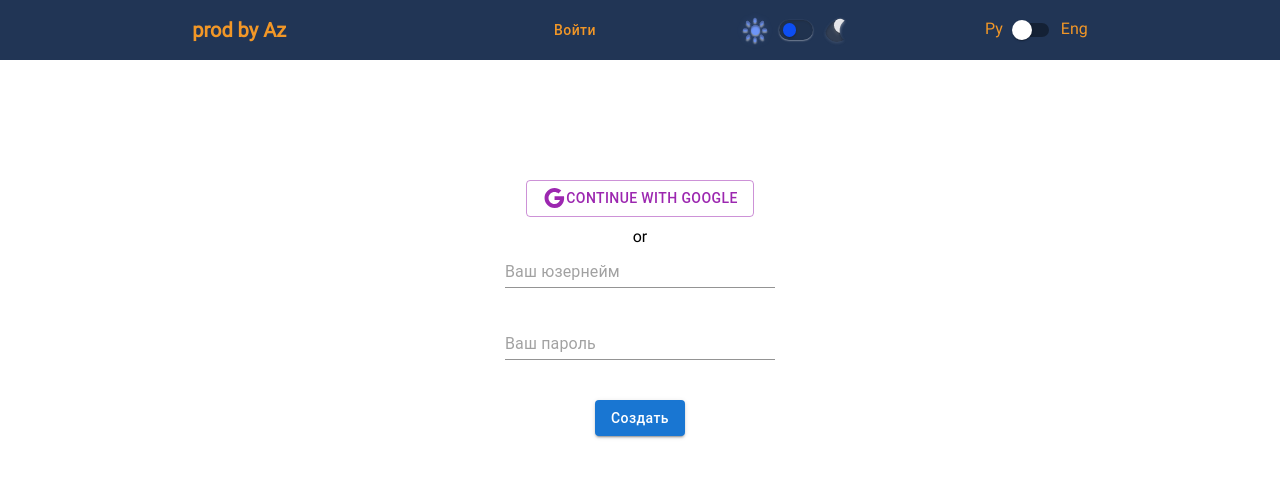
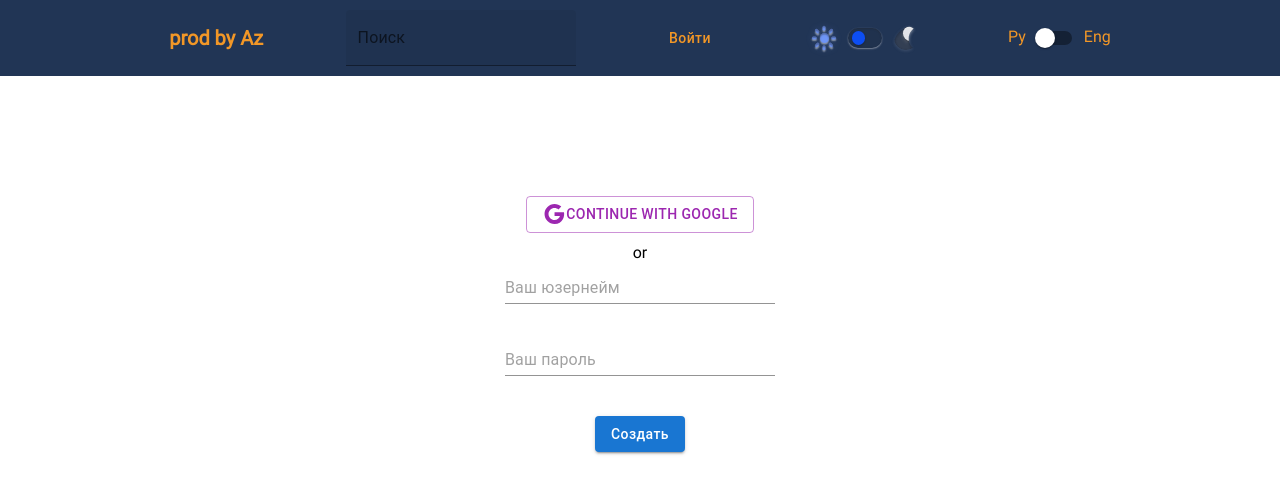
Before and after one commit to AzimAkhmedov/final-course-client, a React (Create React App) app: page /register in a window 1280 px wide. Shown: the top 494 px of the page. Built offline with nearby package versions, Linux system fonts and the light colour scheme.

Commit message:
feat: search

```diff
--- a/src/pages/Admin/AddCollection/index.tsx
+++ b/src/pages/Admin/AddCollection/index.tsx
@@ -178,36 +178,7 @@ const NewCollectionPage = () => {
               }}
             />
             <Box sx={{ minWidth: 120 }}>
-              <FormControl fullWidth>
-                <InputLabel
-                  id="username-label"
-                  sx={{
-                    color: darkMode ? "#fff " : "",
-                    borderColor: darkMode ? "#fff" : "",
-                  }}
-                >
-                  Выберите юзера
-                </InputLabel>
-                <Select
-                  labelId="username-label"
-                  id="username-label"
-                  value={username}
-                  sx={{
-                    color: darkMode ? "#fff " : "",
-                  }}
-                  color={darkMode ? "warning" : "primary"}
-                  onChange={(e) => {
-                    setUsername(e.target.value);
-                  }}
-                  label="Выберите юзера"
-                >
-                  {allUsers.map((e) => (
-                    <MenuItem key={e._id} value={e.username}>
-                      {e.username}
-                    </MenuItem>
-                  ))}
-                </Select>
-              </FormControl>
+
               <FormControl fullWidth>
                 <InputLabel
                   sx={{ fontSize: 15, color: "#fff" }}
--- a/src/pages/Public/CollectionPage/index.tsx
+++ b/src/pages/Public/CollectionPage/index.tsx
@@ -1,11 +1,32 @@
-import React from "react";
+import React, { useEffect } from "react";
 import { useParams } from "react-router-dom";
+import { useAppDispatch, useAppSelector } from "../../../shared/hooks";
+import { getCurrentCollection } from "../../../store/collections";
+import Item from "../Home/Item";
 
 const CollectionPage = () => {
-  const params = useParams();
+  const { username, collection } = useParams();
+  const dispatch = useAppDispatch();
+  const items = useAppSelector((state) => state.collections.currentCollection);
+  useEffect(() => {
+    dispatch(getCurrentCollection({ username, collection }));
+  }, []);
   return (
-    <div>
-      {params.username} {params._id}
+    <div className="container">
+      <h1>{collection}</h1>
+      <div className="layout">
+        {items.map((e) => (
+          <Item
+            collectionName={e.collectionName}
+            itemName={e.itemName}
+            params={e.params}
+            tags={e.tags}
+            username={e.username}
+            _id={e._id}
+            key={e._id}
+          />
+        ))}
+      </div>
     </div>
   );
 };
--- a/src/pages/Public/Home/Home.module.scss
+++ b/src/pages/Public/Home/Home.module.scss
@@ -39,6 +39,14 @@
       p {
         margin-bottom: 30px;
       }
+      .link {
+        display: flex;
+        align-items: center;
+        &:hover {
+          color: var(--orange);
+          cursor: pointer;
+        }
+      }
     }
   }
 }
--- a/src/pages/Public/Home/Item/index.tsx
+++ b/src/pages/Public/Home/Item/index.tsx
@@ -91,7 +91,7 @@ const Item = ({
           navigate("/item/" + username + "/" + _id);
         }}
       >
-        {lang === "En" ? "See collection " : "Посмотреть коллекцию"}{" "}
+        {lang === "En" ? "See item " : "Посмотреть предмет "}{" "}
         <IconButton
           sx={{
             color: darkMode ? "#fff" : "",
--- a/src/pages/Public/ItemPage/index.tsx
+++ b/src/pages/Public/ItemPage/index.tsx
@@ -66,7 +66,7 @@ const ItemPage = () => {
     <Loading />
   ) : (
     <div className={"container " + s.root}>
-      <Typography variant="h2">{currentItem.params.name}</Typography>
+      <Typography variant="h2">{currentItem.itemName}</Typography>
       <Typography variant="subtitle1">{currentItem.collectionName}</Typography>
       <Typography variant="subtitle2">{currentItem.username}</Typography>
 
--- a/src/pages/Public/index.tsx
+++ b/src/pages/Public/index.tsx
@@ -6,6 +6,7 @@ import Login from "./Login";
 import ItemPage from "./ItemPage";
 import { useAppSelector } from "../../shared/hooks";
 import { Header } from "../../shared/components";
+import CollectionPage from "./CollectionPage";
 
 const PublicRoutes = () => {
   const lang = useAppSelector((state) => state.app.lang);
@@ -18,6 +19,10 @@ const PublicRoutes = () => {
         <Route path="/register" element={<Register />} />
         <Route path="/login" element={<Login />} />
         <Route path="/item/:username/:_id" element={<ItemPage />} />
+        <Route
+          path="/collection/:username/:collection"
+          element={<CollectionPage />}
+        />
         <Route
           path="/*"
           element={
--- a/src/shared/api/index.ts
+++ b/src/shared/api/index.ts
@@ -104,6 +104,9 @@ const api = {
     },
     async getAllItems(token: string) {
         return await instance.get('admin/item/' + token).then(res => res)
+    },
+    async search(text:string){
+        return await instance.get('search/' + text).then(res => res)
     }
 
 
--- a/src/shared/components/Header/index.tsx
+++ b/src/shared/components/Header/index.tsx
@@ -3,20 +3,57 @@ import { NavLink, useNavigate } from "react-router-dom";
 import BasicMenu from "./Menu";
 import s from "./Header.module.scss";
 import { useAppDispatch, useAppSelector } from "../../hooks";
-import { Autocomplete, IconButton, Switch } from "@mui/material";
-import { changeLang, changeMode } from "../../../store/app";
+import {
+  Autocomplete,
+  Button,
+  Chip,
+  CircularProgress,
+  IconButton,
+  Switch,
+  TextField,
+} from "@mui/material";
+import { Search, changeLang, changeMode } from "../../../store/app";
 import { Close, Menu } from "@mui/icons-material";
 
 const Header = () => {
   const { isAuth, role } = useAppSelector((state) => state.user);
-  const { lang, darkMode } = useAppSelector((state) => state.app);
+  const { lang, darkMode, searchResult, loading } = useAppSelector(
+    (state) => state.app
+  );
   const navigate = useNavigate();
   const [open, setOpen] = useState(false);
+
+  const [result, setResult] = useState<string[]>([]);
   const dispatch = useAppDispatch();
+  const handleResults = () => {
+    let resultc: Array<string> = [];
+    const commentMark = lang === "En" ? "-- comment" : "-- коммент";
+    const itemtMark = lang === "En" ? "-- item" : "-- предмет";
+    const collectiontMark = lang === "En" ? "-- коллекция" : "-- коллекция";
+
+    searchResult.resultItemParams.forEach((e) => {
+      resultc.push(e.itemName + " " + itemtMark);
+    });
+    searchResult.resultCollectionNames.forEach((e) => {
+      resultc.push(e.collectionName + " " + collectiontMark);
+    });
+    searchResult.resultCommentMessages.forEach((e) => {
+      resultc.push(e.comment + " " + commentMark);
+    });
+    searchResult.resultItemParams.forEach((e) => {
+      resultc.push(e.itemName + " " + itemtMark);
+    });
+    return resultc;
+  };
   useEffect(() => {
     document.body.style.overflow = open ? "hidden" : "";
     document.body.style.height = open ? "100vh" : "";
   }, [open]);
+
+  useEffect(() => {
+    setResult(handleResults());
+  }, [searchResult]);
+
   return (
     <header className={s.root}>
       <div className="container">
@@ -40,12 +77,43 @@ const Header = () => {
             >
               prod by Az
             </li>
-            <li className="search">
+            <li style={{ width: "230px" }} className="search">
               <Autocomplete
-                placeholder="Type to search"
-                options={["Ez", "Searxc"]}
-                renderInput={(e) => <p>{e.id}</p>}
-                id=""
+                disableClearable
+                freeSolo
+                onClose={(e) => {
+                  setResult([]);
+                }}
+                loading={loading}
+                options={result}
+                renderInput={(params) => (
+                  <TextField
+                    onChange={(e) => {
+                      if (e.target.value !== " " || e.target.value !== " ") {
+                        dispatch(Search(e.target.value));
+                      } else {
+                        setResult([]);
+                      }
+                    }}
+                    {...params}
+                    variant="filled"
+                    label={lang === "Ru" ? "Поиск" : "Search"}
+                    InputProps={{
+                      ...params.InputProps,
+                      type: "search",
+                      endAdornment: (
+                        <>
+                          {loading ? (
+                            <CircularProgress color="inherit" size={20} />
+                          ) : (
+                            <></>
+                          )}
+                          {params.InputProps.endAdornment}
+                        </>
+                      ),
+                    }}
+                  />
+                )}
               />
             </li>
             <li>
--- a/src/store/app/index.ts
+++ b/src/store/app/index.ts
@@ -1,11 +1,24 @@
-import { createSlice } from "@reduxjs/toolkit";
+import { createAsyncThunk, createSlice } from "@reduxjs/toolkit";
 import { IAppReducer } from "../../types";
+import api from "../../shared/api";
 
 const initialState: IAppReducer = {
     lang: "Ru",
     darkMode: false,
+    searchResult: {
+        resultCollectionNames: [],
+        resultCommentMessages: [],
+        resultItemNames: [],
+        resultItemParams: []
+    },
+    error: false,
+    loading: false,
     adminSidebar: false
 }
+export const Search = createAsyncThunk('Search', async (params: string) => {
+    const { data } = await api.search(params)
+    return data
+})
 
 const slice = createSlice({
     initialState, name: "appSlice", reducers: {
@@ -21,6 +34,16 @@ const slice = createSlice({
         handleSidebar(state) {
             state.adminSidebar = !state.adminSidebar
         }
+    }, extraReducers: (builder) => {
+        builder.addCase(Search.pending, (state) => {
+            state.loading = true
+        }).addCase(Search.rejected, (state) => {
+            state.loading = false
+            state.error = true
+        }).addCase(Search.fulfilled, (state, action) => {
+            state.loading = false
+            state.searchResult = action.payload
+        })
     }
 })
 
```
Also changed, not shown: src/pages/Public/Home/index.tsx (+12 -4 lines), src/types/index.ts (+9 -0 lines).
